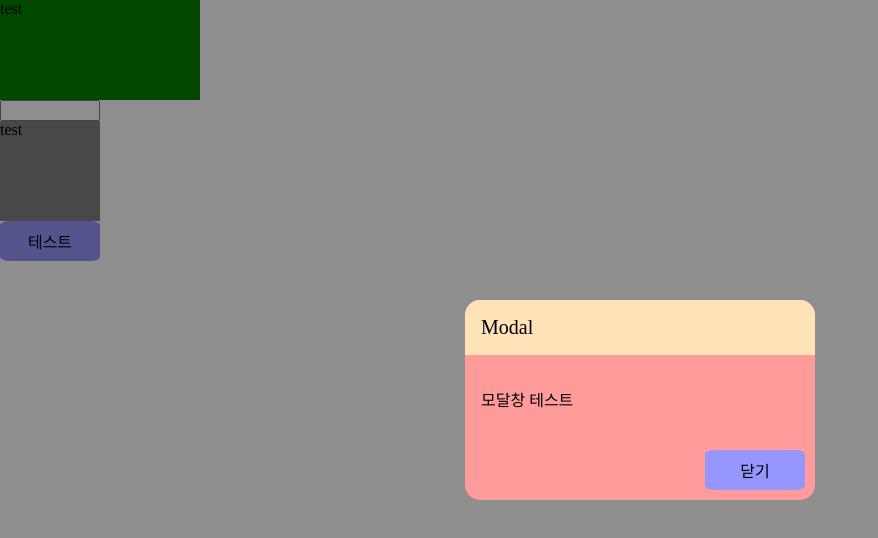
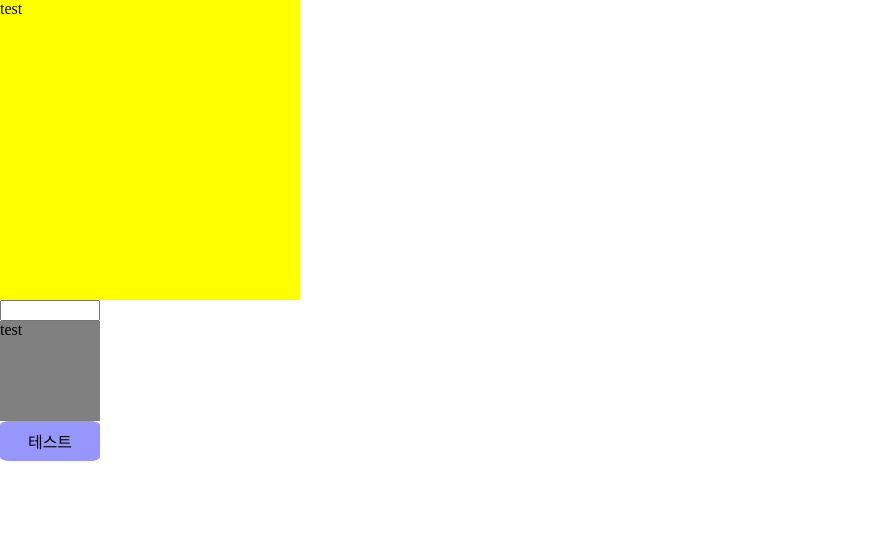
Before and after one commit to CCCWS/typescript-react, a React (Create React App) app in the folder client/: page /test in a window 1280 px wide. Shown: the top 538 px of the page, without its empty margins (0-878 px from the left). Built offline with nearby package versions, Linux system fonts and the light colour scheme.

Commit message:
typescript-react

```diff
--- a/client/src/components/UI/Modal.tsx
+++ b/client/src/components/UI/Modal.tsx
@@ -7,13 +7,10 @@
   title: string;
   message: string;
   modalOpen: boolean;
-  setModalOpen: Function;
+  setModalOpen: (d: boolean) => void;
 }
 
 const Modal = ({ title, message, modalOpen, setModalOpen }: Props) => {
-  const onClick = () => {
-    setModalOpen(false);
-  };
   return (
     <ModalDiv modalOpen={modalOpen}>
       <div>
@@ -26,7 +23,7 @@
         </Message>
 
         <Footer>
-          <Button innerText={"닫기"} clickFunc={onClick} />
+          <Button innerText={"닫기"} clickFunc={() => setModalOpen(false)} />
         </Footer>
       </div>
     </ModalDiv>
@@ -39,16 +36,17 @@
   left: 0;
   width: 100%;
   height: 100vh;
-  z-index: 10;
 
   background-color: rgba(0, 0, 0, 0.445);
 
   display: flex;
-  /* opacity: ${(modalOpen) => (modalOpen ? "1" : "0")}; */
+  opacity: ${(props) => (props.modalOpen ? "1" : "0")};
+  z-index: ${(props) => (props.modalOpen ? "10" : "-10")};
+
   justify-content: center;
   align-items: center;
 
-  transition: all ease 1s;
+  transition: all ease 0.3s;
 
   & > :first-child {
     background-color: #ff9b9b;
```
